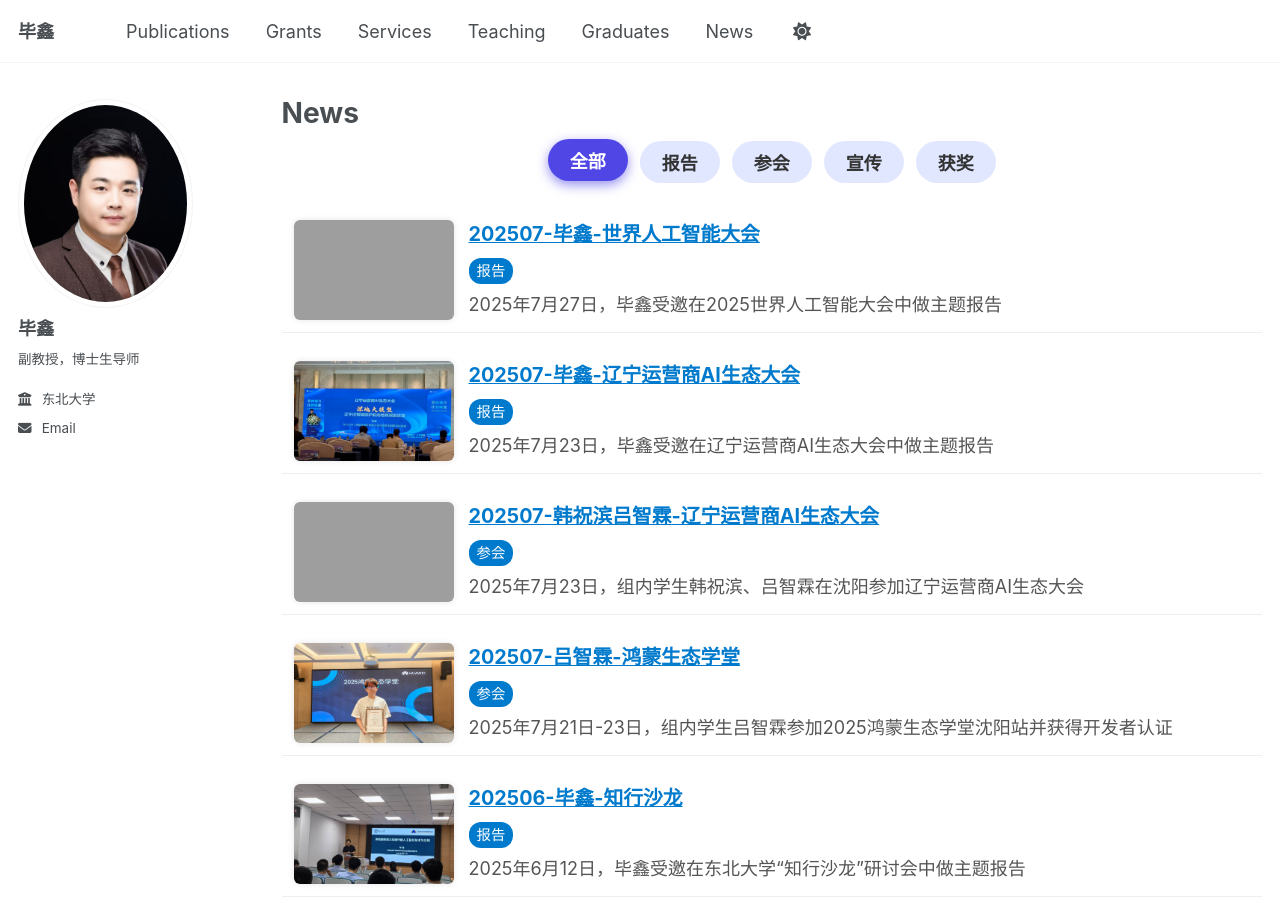
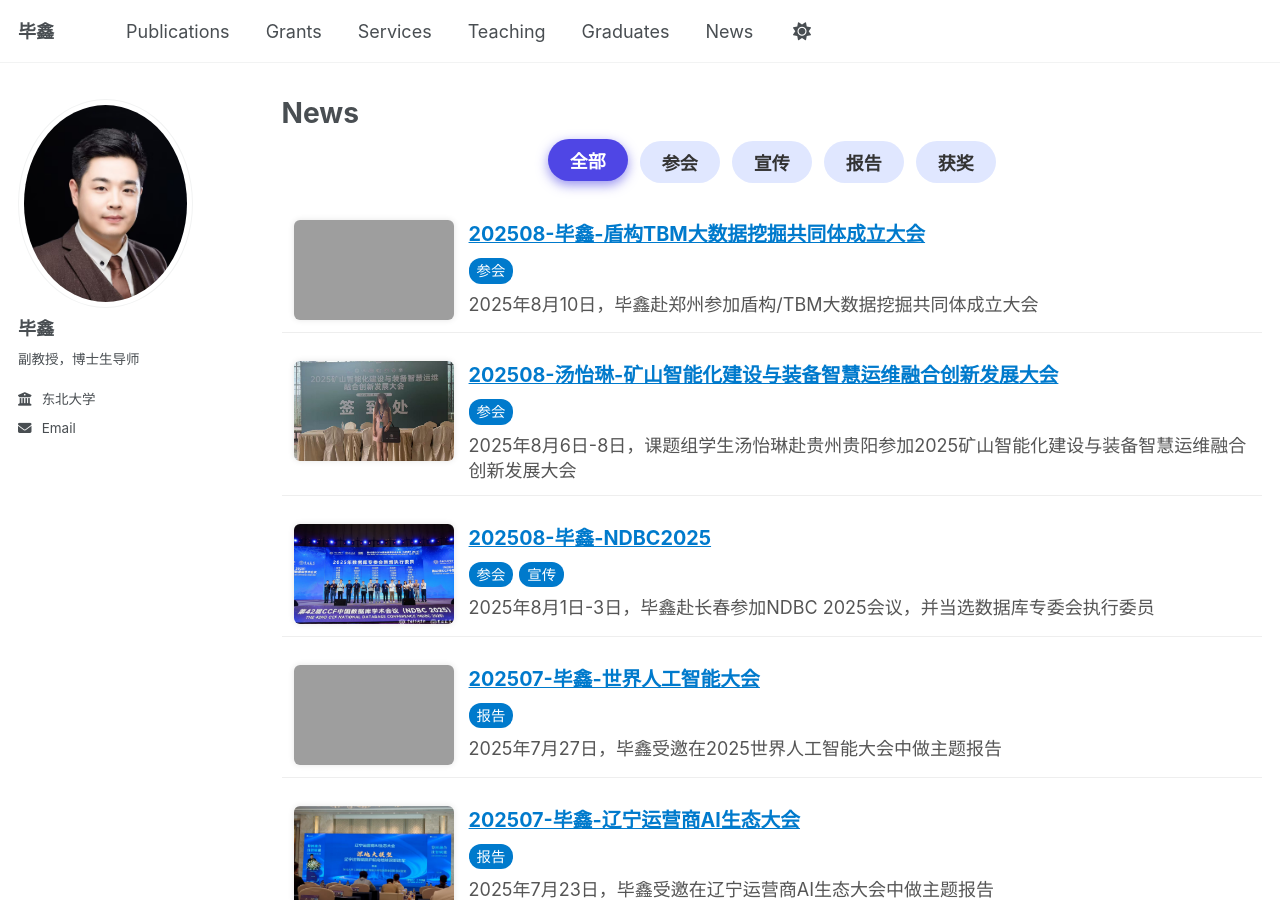
Before and after one commit to IDME-AI/IDME-AI.github.io, a Jekyll site: the page built from _pages/news.md, in a window 1280 px wide and 900 px high. Built offline with Jekyll 4.4.1, drawn with Linux system fonts in a browser that asks for light colours; grey boxes are pictures that could not be loaded.

Commit message:
Initial commit

```diff
--- a/_data/gallery.yml
+++ b/_data/gallery.yml
@@ -1,3 +1,18 @@
+- src: /images/news/202508-毕鑫-盾构TBM大数据挖掘共同体成立大会.jpg
+  title: 202508-毕鑫-盾构TBM大数据挖掘共同体成立大会
+  tags: [参会]
+  description: 2025年8月10日，毕鑫赴郑州参加盾构/TBM大数据挖掘共同体成立大会
+
+- src: /images/news/202508-汤怡琳-矿山智能化建设与装备智慧运维融合创新发展大会.jpg
+  title: 202508-汤怡琳-矿山智能化建设与装备智慧运维融合创新发展大会
+  tags: [参会]
+  description: 2025年8月6日-8日，课题组学生汤怡琳赴贵州贵阳参加2025矿山智能化建设与装备智慧运维融合创新发展大会
+
+- src: /images/news/202508-毕鑫-NDBC2025.jpg
+  title: 202508-毕鑫-NDBC2025
+  tags: [参会,宣传]
+  description: 2025年8月1日-3日，毕鑫赴长春参加NDBC 2025会议，并当选数据库专委会执行委员
+
 - src: /images/news/202507-毕鑫-世界人工智能大会.jpg
   title: 202507-毕鑫-世界人工智能大会
   tags: [报告]
```
Also changed, not shown: images/news/202508-毕鑫-NDBC2025.jpg (added), images/news/202508-汤怡琳-矿山智能化建设与装备智慧运维融合创新发展大会.jpg (added), 1 other file.
